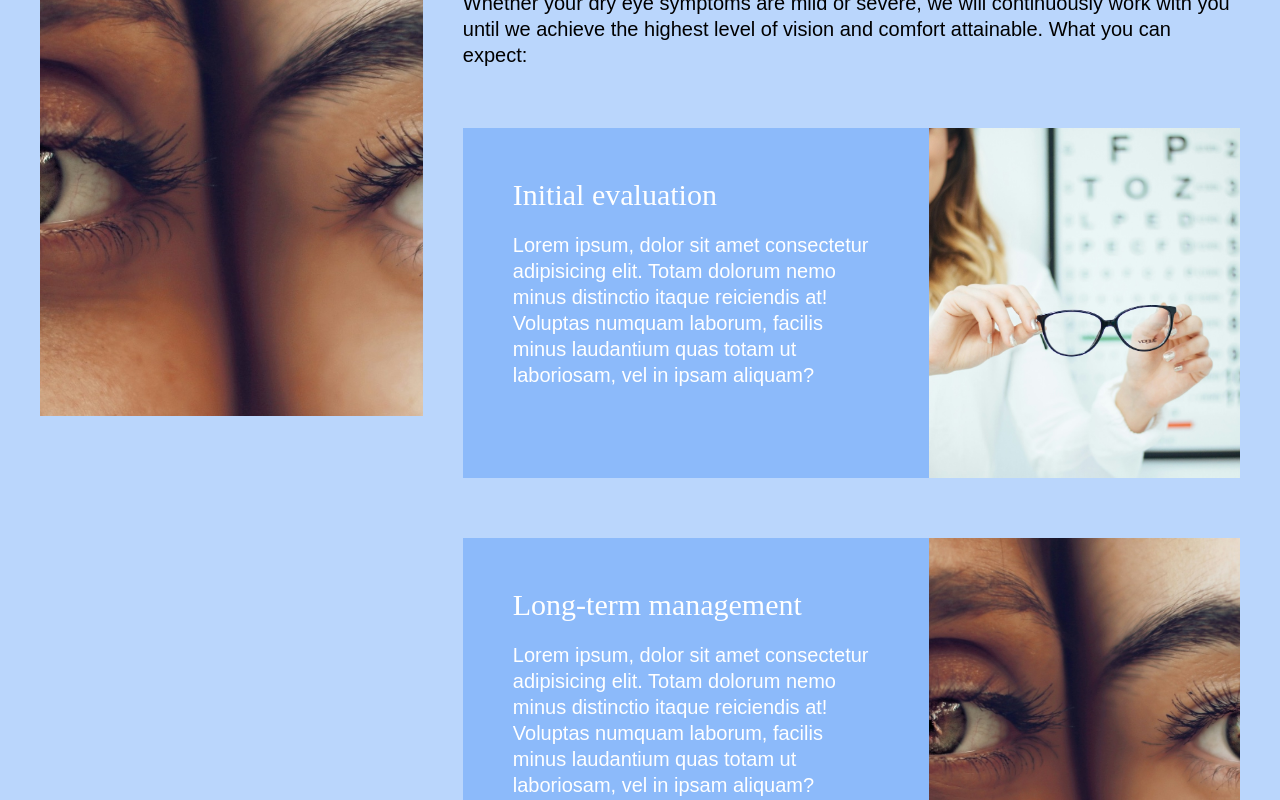
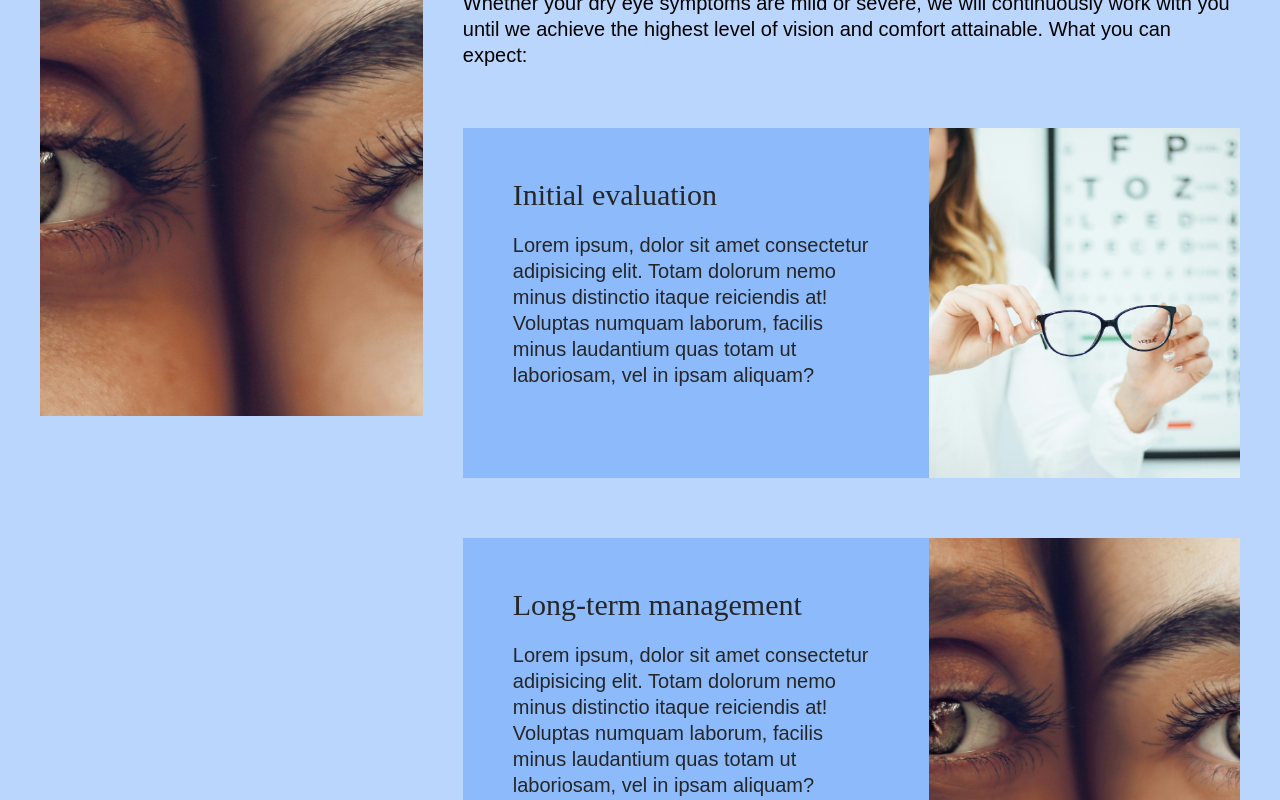
Before and after one commit to kathyhahahahoang/dry-eye-center, a React (Vite) app: page / in a window 1280 px wide. Shown: the part 1400-2200 px from the top of the page. Built offline with nearby package versions, Linux system fonts and the light colour scheme; a web font is replaced by a local one.

Commit message:
Change color of text in HomeServices for better readability

```diff
--- a/src/home/HomeServices.module.scss
+++ b/src/home/HomeServices.module.scss
@@ -45,7 +45,6 @@
   flex-direction: column;
   gap: 6rem;
   padding-top: 4rem;
-  // background-color: azure;
 
   @media (max-width: 1000px) {
     gap: 4rem;
@@ -74,7 +73,7 @@
   flex-direction: column;
   gap: 2rem;
   padding: 5rem;
-  color: white;
+  color: var(--color-grey-dark);
 
   @media (max-width: 1000px) {
     padding: 3rem;
@@ -98,66 +97,3 @@
     object-fit: cover;
   }
 }
-
-// .container {
-//   display: flex;
-//   flex-direction: column;
-// }
-
-// .services-container {
-//   width: 100%;
-//   background-color: var(--color-blue-light);
-//   display: flex;
-//   padding: 20rem 0;
-//   color: white;
-
-//   @media (max-width: 1500px) {
-//     padding: 10rem 0;
-//   }
-// }
-
-// .left-container {
-//   img {
-//     width: 100%;
-//     height: 50rem;
-//     object-fit: cover;
-//   }
-// }
-
-// .right-container {
-//   display: flex;
-//   flex-direction: column;
-//   gap: 6rem;
-// }
-
-// .text-container {
-//   display: flex;
-//   flex-direction: column;
-//   gap: 2rem;
-//   color: var(--color-grey-dark);
-// }
-
-// .service-container {
-//   width: 100%;
-//   min-height: 35rem;
-//   background-color: var(--color-blue-med);
-//   display: flex;
-// }
-
-// .service-name {
-//   width: 60%;
-//   display: flex;
-//   flex-direction: column;
-//   gap: 2rem;
-//   padding: 5rem;
-// }
-
-// .service-picture {
-//   width: 40%;
-
-//   img {
-//     width: 100%;
-//     height: 100%;
-//     object-fit: cover;
-//   }
-// }
```
